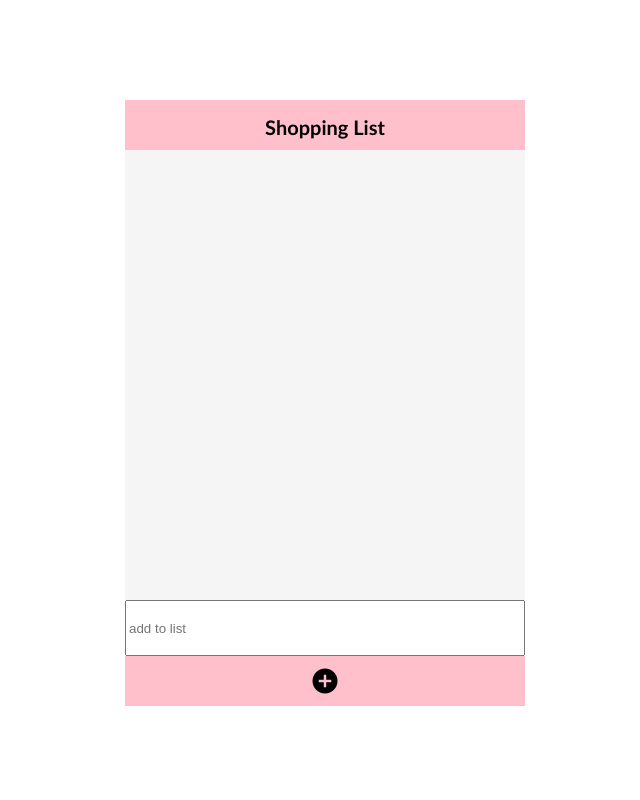
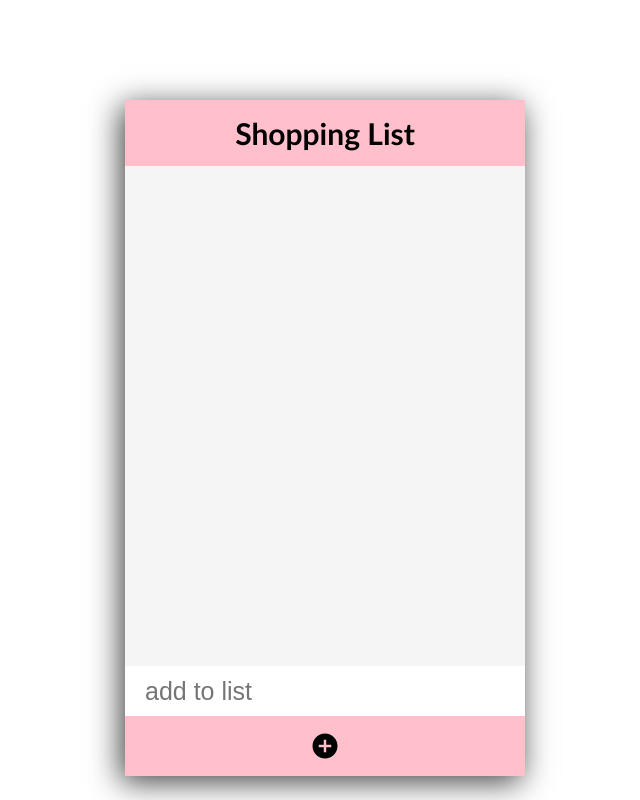
Before and after one commit to supersuhyeon/Shopping-List, a plain HTML site: page index.html in a window 1280 px wide. Shown: the whole page, without its empty margins (315-955 px from the left). Drawn offline with Linux system fonts and the light colour scheme.

Commit message:
CSS 수정하기

```diff
--- a/main.css
+++ b/main.css
@@ -4,41 +4,53 @@ html,body{
 margin: 0;
 }
 
+button{
+    background: transparent;
+    outline: none;
+    border: none;
+}
+
 .wrap{
-    background-color: antiquewhite;
     width: 400px;
-    height: 600px;
     margin: 100px auto 0;
+    -webkit-box-shadow: -4px 6px 29px 0px rgba(0,0,0,0.75);
+    -moz-box-shadow: -4px 6px 29px 0px rgba(0,0,0,0.75);
+    box-shadow: -4px 6px 29px 0px rgba(0,0,0,0.75);
 }
 
 .wrap .title{
 
     width: 100%;
-    height: 50px;
     background-color: pink;
 
 }
 
 
 .wrap .title h3{
-    font-size: 20px;
+    margin: 0;
+    font-size: 30px;
     text-align: center;
-    padding-top: 15px;
+    padding: 15px;
     font-family: 'Gill Sans', 'Gill Sans MT', Calibri, 'Trebuchet MS', sans-serif
 }
 
 .wrap .list{
 
     width: 100%;
-    height: 450px;
+    height: 500px;
     background-color: whitesmoke;
+    overflow-y: auto;
 
 }
 
 .text-input{
     display: block;
-    width: 392px;
+    width: 360px;
     height: 50px;
+    padding: 0 20px 0;
+    border: none;
+    outline: none;
+    font-size: 25px;
 }
 
 .list-section {
@@ -53,7 +65,6 @@ margin: 0;
 .btnbg{
 
     width: 100%;
-    height: 50px;
     background-color: pink;
 
 }
@@ -62,6 +73,23 @@ margin: 0;
     display: flex;
     justify-content: center;
     align-items: center;
-    height: 50px;
+    padding: 15px;
     font-size: 30px;
+    cursor: pointer;
+    transition: transform 300ms ease-in;
 }
+
+.btnbg .material-icons:hover{
+    transform: scale(1.1);
+}
+
+.viewIcon .material-icons{
+    cursor: pointer;
+    font-size: 30px;
+    transition: transform 300ms ease-in;
+}
+
+.viewIcon .material-icons:hover{
+    color: red;
+    transform: scale(1.1);
+}
```
Also changed, not shown: index.html (+3 -0 lines).
